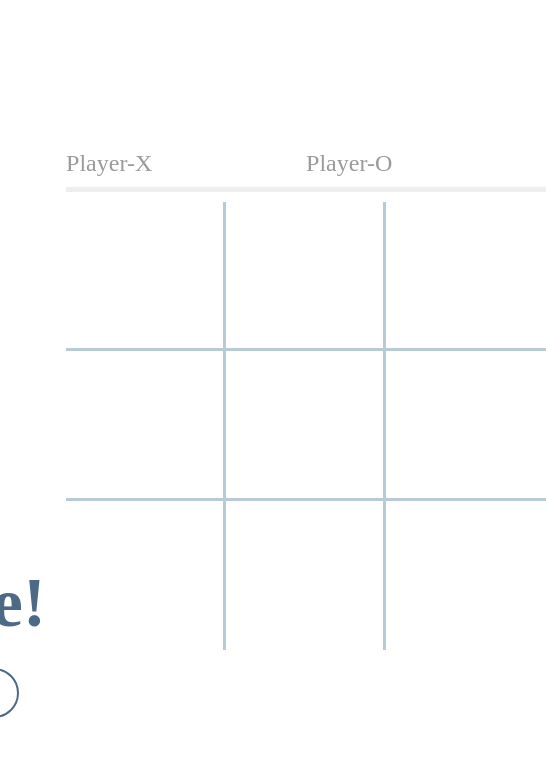
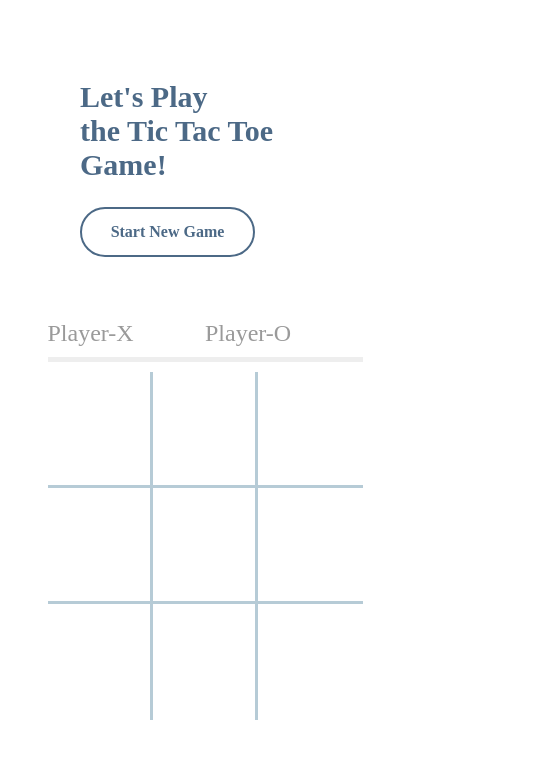
Before and after one commit to Ritik2411/tic-tac-toe.github.io, a plain HTML site: page index.html in a window 390 px wide. Shown: the whole page, 546 px wide, since content can reach past the window. Drawn offline with Linux system fonts and the light colour scheme.

Commit message:
Second Commit

```diff
--- a/css/style.css
+++ b/css/style.css
@@ -12,9 +12,10 @@ body{
     max-width: 1440px;
     height: 800px;
     display: flex;
-    justify-content: center;
+    justify-content: space-between;
     align-items: center;
     margin: 0 auto;
+    padding: 80px;
 }
 
 .left{
@@ -23,6 +24,7 @@ body{
 
 .title{
     padding-bottom: 25px;
+    max-width: 500px;
 }
 
 h1{
@@ -123,3 +125,45 @@ h1{
 .tile-winner span{
     color: #23CE6B;
 }
+
+@media only screen and (max-width:1200px) {
+    .wrapper{
+        flex-direction: column;
+    }
+
+    .right{
+        margin-top: 40px;
+    }
+}
+
+@media only screen and (max-width:700px){
+
+    h1{
+        font-size: 30px;
+    }
+
+    .game{
+        width: 335px;
+        height: 400px;
+    }
+
+    .board-tile{
+        font-size: 60px;
+    }
+}
+
+@media only screen and (max-width:280px){
+
+    h1{
+        font-size: 30px;
+    }
+
+    .game{
+        width: 260px;
+        height: 400px;
+    }
+
+    .board-tile{
+        font-size: 40px;
+    }
+}
--- a/index.html
+++ b/index.html
@@ -5,7 +5,8 @@
     <meta http-equiv="X-UA-Compatible" content="IE=edge">
     <meta name="viewport" content="width=device-width, initial-scale=1.0">
     <link rel="stylesheet" href="./css/style.css"/>
-    <title>Document</title>
+    <link rel="icon" href="https://encrypted-tbn0.gstatic.com/images?q=tbn:ANd9GcShib63pFnwhzRqabowA-fmvb5Kxc3ok4KxsA&usqp=CAU">
+    <title>Tic Tac Toe</title>
 </head>
 <body>
     <div class="wrapper">
```
